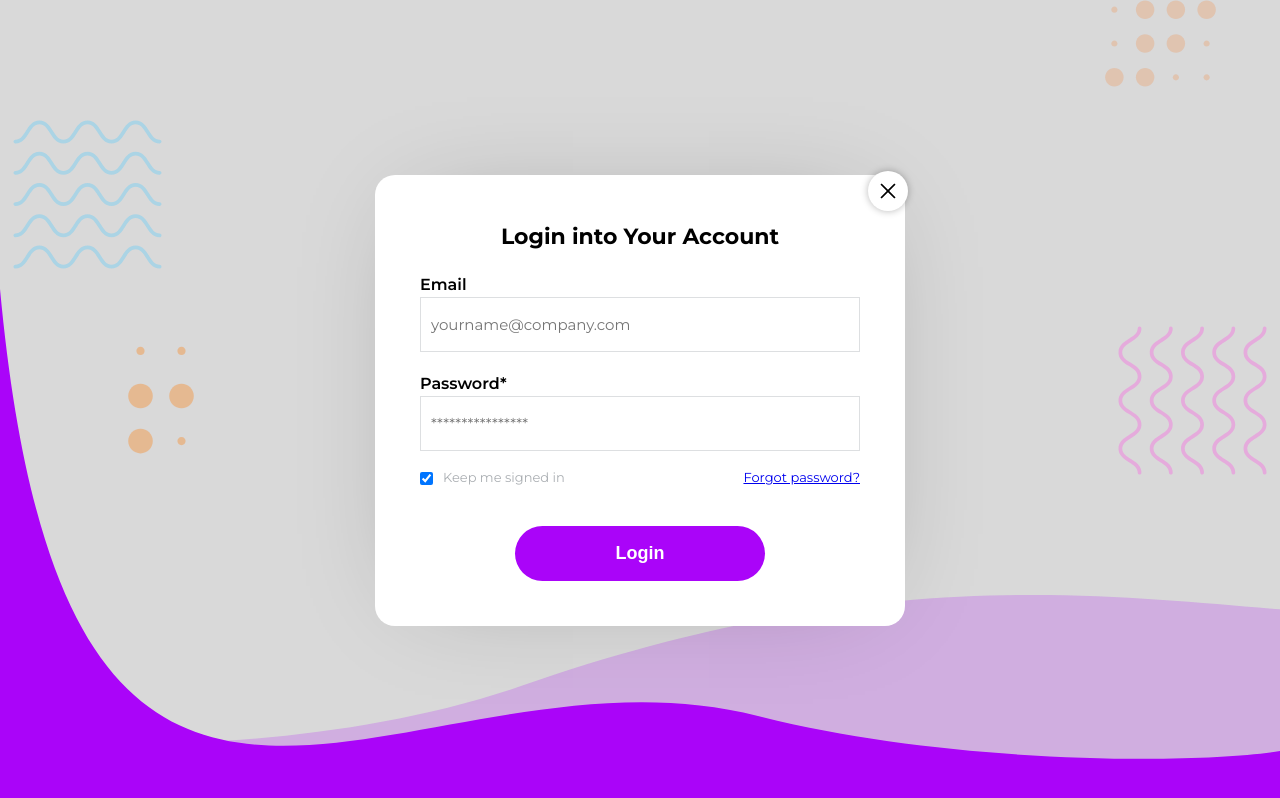
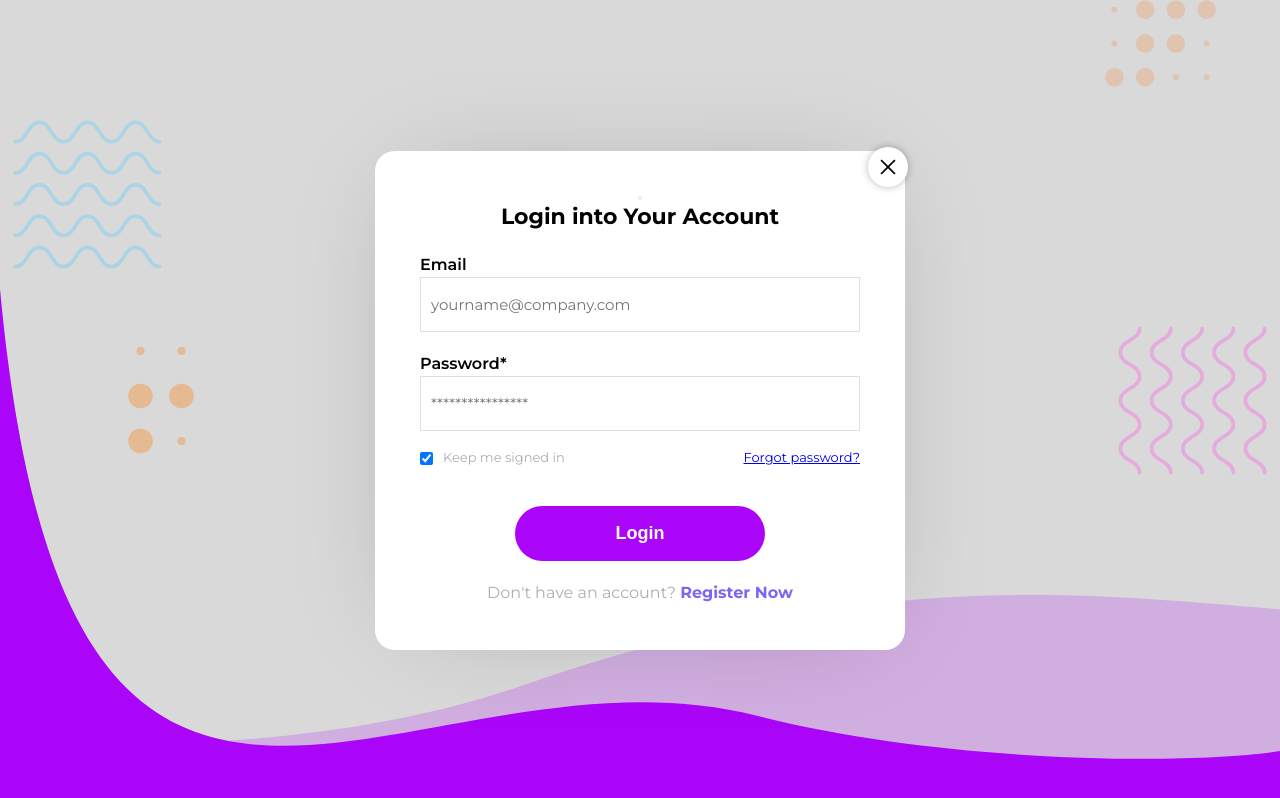
Before and after one commit to chrisjcode/codeup-web-exercises, a website: page codeup-positioning-exercise/index.html in a window 1280 px wide. Drawn offline with Linux system fonts and the light colour scheme.

Commit message:
complete positioning with register link

```diff
--- a/codeup-positioning-exercise/css/styles.css
+++ b/codeup-positioning-exercise/css/styles.css
@@ -76,7 +76,7 @@ button.btn.btn-login {
 }
 
 .container {
-    position: absolute;
+    position: relative;
     z-index: 10;
 }
 
@@ -121,3 +121,18 @@ img {
 .wavy-lines-2 {
     right: 1%;
 }
+
+.register-link {
+    color: #7f63f4;
+    text-decoration: none;
+    font-weight: bold;
+}
+
+.register-paragraph {
+    color: #abafb3;
+    margin: 0 auto;
+}
+
+button {
+    cursor: pointer;
+}
--- a/codeup-positioning-exercise/index.html
+++ b/codeup-positioning-exercise/index.html
@@ -28,7 +28,7 @@
     <img class="wavy-lines-2" src="images/wavy-lines-2.svg" alt="wavy-lines-2">
     <div class="container login">
         <!-- ADD CANCEL BUTTON HERE -->
-        <img class="times-icon" src="images/times-icon.svg" alt="cancel">
+        <button type="button" onclick="alert('Close button clicked!')"><img class="times-icon" src="images/times-icon.svg" alt="cancel"></button>
         <div class="row">
             <form class="column gap-20" method="POST">
                 <h1>Login into Your Account</h1>
@@ -50,6 +50,7 @@
                     </div>
                 </div>
                 <button type="submit" name="login" class="btn btn-login">Login</button>
+                <p class="register-paragraph">Don't have an account? <a class="register-link" href="#">Register Now</a></p>
         </div>
     </div>
 </div>
```
